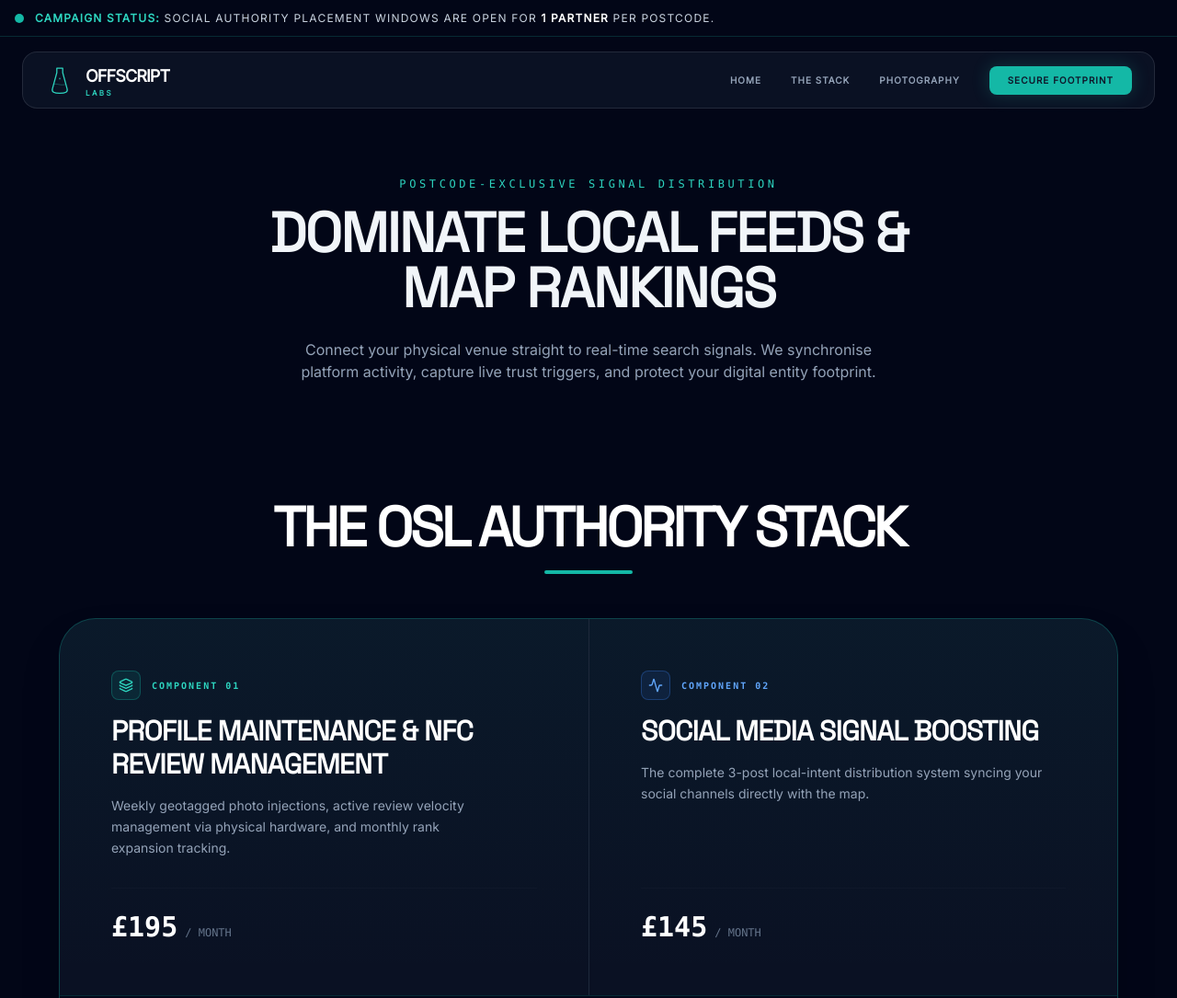
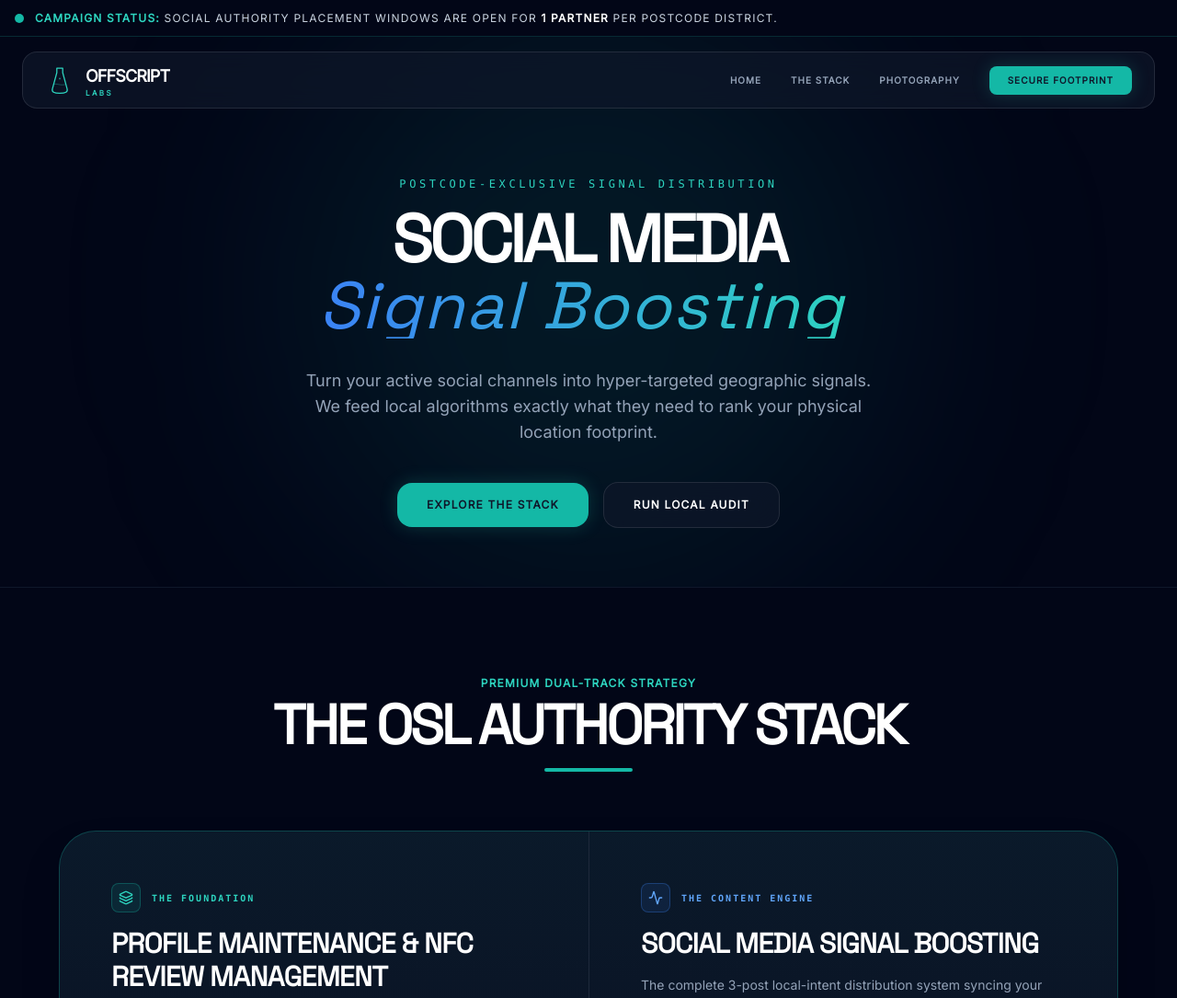
Before and after one commit to dappsncfc-cyber/OffScript-Labs, a plain HTML site: page socials.html in a window 1280 px wide. Shown: the top 1085 px of the page at 92% size. Drawn offline with nearby package versions, Linux system fonts and the light colour scheme.

Commit message:
Update socials.html

```diff
--- a/socials.html
+++ b/socials.html
@@ -116,7 +116,7 @@
                 <span class="animate-ping absolute inline-flex h-full w-full rounded-full bg-teal-400 opacity-75"></span>
                 <span class="relative inline-flex rounded-full h-2 w-2 md:h-2.5 md:w-2.5 bg-teal-500"></span>
             </span>
-            <span><strong class="text-teal-400">Campaign Status:</strong> Social authority placement windows are open for <strong class="text-white">1 partner</strong> per postcode.</span>
+            <span><strong class="text-teal-400">Campaign Status:</strong> Social authority placement windows are open for <strong class="text-white">1 partner</strong> per postcode district.</span>
         </div>
     </div>
 
@@ -160,24 +160,30 @@
         </div>
     </nav>
 
-    <section class="relative pt-40 md:pt-48 pb-12 px-6 text-center">
+    <section class="relative pt-40 md:pt-48 pb-16 px-6 text-center overflow-hidden">
         <div class="max-w-4xl mx-auto relative z-10 text-pretty">
             <span class="uppercase tracking-[0.3em] font-mono text-teal-400 text-xs block mb-4">Postcode-Exclusive Signal Distribution</span>
-            <h1 class="text-4xl sm:text-6xl font-bold uppercase tracking-tight leading-none text-slate-100 mb-6">
-                Dominate Local Feeds &amp; Map Rankings
+            <h1 class="text-5xl md:text-7xl font-bold mb-8 tracking-tighter leading-[0.95] text-white uppercase">
+                Social Media <br><span class="gradient-text italic font-normal tracking-wide normal-case">Signal Boosting</span>
             </h1>
-            <p class="max-w-2xl mx-auto text-slate-400 text-sm md:text-base font-light leading-relaxed">
-                Connect your physical venue straight to real-time search signals. We synchronise platform activity, capture live trust triggers, and protect your digital entity footprint.
+            <p class="max-w-2xl mx-auto text-slate-400 text-base md:text-lg mb-10 font-light leading-relaxed">
+                Turn your active social channels into hyper-targeted geographic signals. We feed local algorithms exactly what they need to rank your physical location footprint.
             </p>
+            <div class="flex flex-col sm:flex-row gap-4 justify-center items-center">
+                <a href="#authority-stack" class="bg-teal-500 text-slate-900 px-8 py-4 rounded-2xl font-bold glow-button text-xs uppercase tracking-widest w-full sm:w-auto text-center">EXPLORE THE STACK</a>
+                <a href="index.html#audit" class="glass-card px-8 py-4 rounded-2xl font-bold hover:bg-slate-800 transition text-xs uppercase tracking-widest w-full sm:w-auto text-center text-white">RUN LOCAL AUDIT</a>
+            </div>
         </div>
+        <div class="absolute top-1/2 left-1/2 -translate-x-1/2 -translate-y-1/2 w-[300px] md:w-[600px] h-[300px] md:h-[600px] bg-teal-500/10 rounded-full blur-[80px] md:blur-[120px] -z-10 blob-bounce"></div>
     </section>
 
-    <section id="authority-stack" class="py-20 px-4 md:px-6 relative z-10">
+    <section id="authority-stack" class="py-24 px-4 md:px-6 relative z-10 border-t border-slate-900">
         <div class="max-w-6xl mx-auto">
 
-            <div class="text-center mb-12 text-pretty">
+            <div class="text-center mb-16 text-pretty">
+                <span class="text-teal-400 text-xs font-bold uppercase tracking-widest mb-2 block">Premium Dual-Track Strategy</span>
                 <h2 class="text-4xl md:text-6xl font-bold tracking-tighter uppercase text-white mb-4">The OSL Authority Stack</h2>
-                <div class="w-24 h-1 bg-teal-500 mx-auto rounded-full"></div>
+                <div class="w-24 h-1 bg-teal-500 mx-auto rounded-full mt-4"></div>
             </div>
 
             <div class="glass-card rounded-[40px] border-teal-500/30 overflow-hidden shadow-2xl relative">
@@ -191,14 +197,14 @@
                                 <div class="w-8 h-8 bg-teal-500/10 border border-teal-500/30 rounded-lg flex items-center justify-center text-teal-400">
                                     <i data-lucide="layers" class="w-4 h-4"></i>
                                 </div>
-                                <span class="text-[10px] font-mono uppercase tracking-[0.2em] text-teal-400 font-bold">Component 01</span>
+                                <span class="text-[10px] font-mono uppercase tracking-[0.2em] text-teal-400 font-bold">The Foundation</span>
                             </div>
                             <h3 class="text-2xl md:text-3xl font-bold uppercase text-white tracking-tight">Profile Maintenance &amp; NFC Review Management</h3>
                             <p class="text-slate-400 text-sm leading-relaxed font-light">
                                 Weekly geotagged photo injections, active review velocity management via physical hardware, and monthly rank expansion tracking.
                             </p>
                         </div>
-                        <div class="pt-6 border-t border-slate-900 flex items-baseline gap-2">
+                        <div class="pt-6 border-t border-slate-800/60 flex items-baseline gap-2">
                             <span class="text-3xl font-bold text-white font-mono">£195</span>
                             <span class="text-xs text-slate-500 uppercase font-mono">/ month</span>
                         </div>
@@ -210,14 +216,14 @@
                                 <div class="w-8 h-8 bg-blue-500/10 border border-blue-500/30 rounded-lg flex items-center justify-center text-blue-400">
                                     <i data-lucide="activity" class="w-4 h-4"></i>
                                 </div>
-                                <span class="text-[10px] font-mono uppercase tracking-[0.2em] text-blue-400 font-bold">Component 02</span>
+                                <span class="text-[10px] font-mono uppercase tracking-[0.2em] text-blue-400 font-bold">The Content Engine</span>
                             </div>
                             <h3 class="text-2xl md:text-3xl font-bold uppercase text-white tracking-tight">Social Media Signal Boosting</h3>
                             <p class="text-slate-400 text-sm leading-relaxed font-light">
                                 The complete 3-post local-intent distribution system syncing your social channels directly with the map.
                             </p>
                         </div>
-                        <div class="pt-6 border-t border-slate-900 flex items-baseline gap-2">
+                        <div class="pt-6 border-t border-slate-800/60 flex items-baseline gap-2">
                             <span class="text-3xl font-bold text-white font-mono">£145</span>
                             <span class="text-xs text-slate-500 uppercase font-mono">/ month</span>
                         </div>
```
